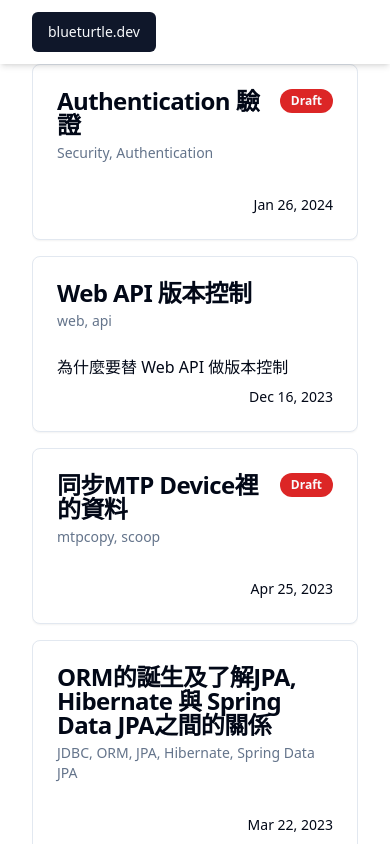
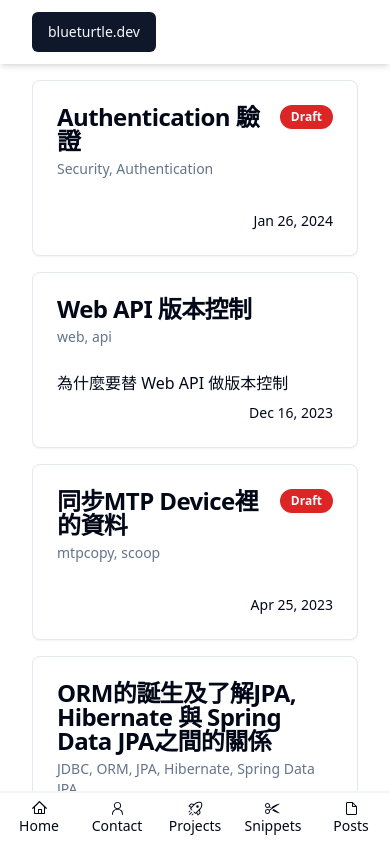
Before and after one commit to tarmacChen/blueturtle.dev, a Next.js app: page / in a window 390 px wide. Shown: the top 844 px of the page. Built offline with nearby package versions, Linux system fonts and the light colour scheme.

Commit message:
fix mobile navbar on homepage

```diff
--- a/src/components/MainWrapper.tsx
+++ b/src/components/MainWrapper.tsx
@@ -4,7 +4,7 @@ export const MainWrapper = ({ children }: { children: React.ReactNode }) => {
   return (
     <div className="w-full mx-auto">
       <NavbarSection />
-      <div className="px-8 ">{children}</div>
+      <div className="mt-4 px-8">{children}</div>
     </div>
   );
 };
--- a/src/pages/index.tsx
+++ b/src/pages/index.tsx
@@ -4,6 +4,7 @@ import { MarkdownFile } from 'mdman';
 import { useEffect, useState } from 'react';
 import { MainWrapper } from '../components/MainWrapper';
 import { useScroll } from '@/hooks/useScroll';
+import { FooterSection } from '@/components/FooterSection';
 
 export async function getStaticProps() {
   const files = getMarkdownFiles().sort(sortByCreatedTime).reverse();
@@ -33,7 +34,8 @@ export default function HomePage({ mdFiles }: { mdFiles: MarkdownFile[] }) {
   }, [scrollY]);
 
   return (
-    <MainWrapper showMobileNavbar={isScrollingUp}>
+    <>
+      <MainWrapper>
         <div className="flex flex-col mb-24 gap-4 overflow-scroll items-center">
           {mdFiles.map((file) => {
             return (
@@ -46,5 +48,8 @@ export default function HomePage({ mdFiles }: { mdFiles: MarkdownFile[] }) {
           })}
         </div>
       </MainWrapper>
+
+      {isScrollingUp && <FooterSection />}
+    </>
   );
 }
--- a/src/pages/posts/[postTitle].tsx
+++ b/src/pages/posts/[postTitle].tsx
@@ -68,20 +68,21 @@ export default function Page({
   return (
     <>
       <MainWrapper>
-        <div className="flex flex-col lg:flex-row ">
+        <div className="flex flex-col lg:flex-row">
           <MarkdownNavbar
             source={md?.content || ''}
             ordered={true}
             headingTopOffset={70}
-            className="mt-4 lg:fixed max-md:w-full max-lg:w-prose lg:w-80 mx-auto overflow-auto bg-gray-100"
+            className="lg:fixed max-md:w-full max-lg:w-prose lg:w-80 mx-auto overflow-auto bg-gray-100"
           />
-          <div className="max-lg:mt-4 lg:ml-96 w-full flex justify-center">
+          <div className="lg:ml-96 w-full flex justify-center">
             <MarkdownViewer
               markdown={{ content: md?.content }}
               codeStyle={codeStyle}
             />
           </div>
         </div>
+      </MainWrapper>
 
       {showBackToTopButton && (
         <ScrollToTop className="fixed bottom-16 right-4 gap-1">
@@ -89,7 +90,6 @@ export default function Page({
           Back to top
         </ScrollToTop>
       )}
-      </MainWrapper>
       {isMobile && <div className="h-16"></div>}
       {isScrollingUp && <FooterSection />}
     </>
```
Lines whose indentation alone changed are shown as unchanged.
